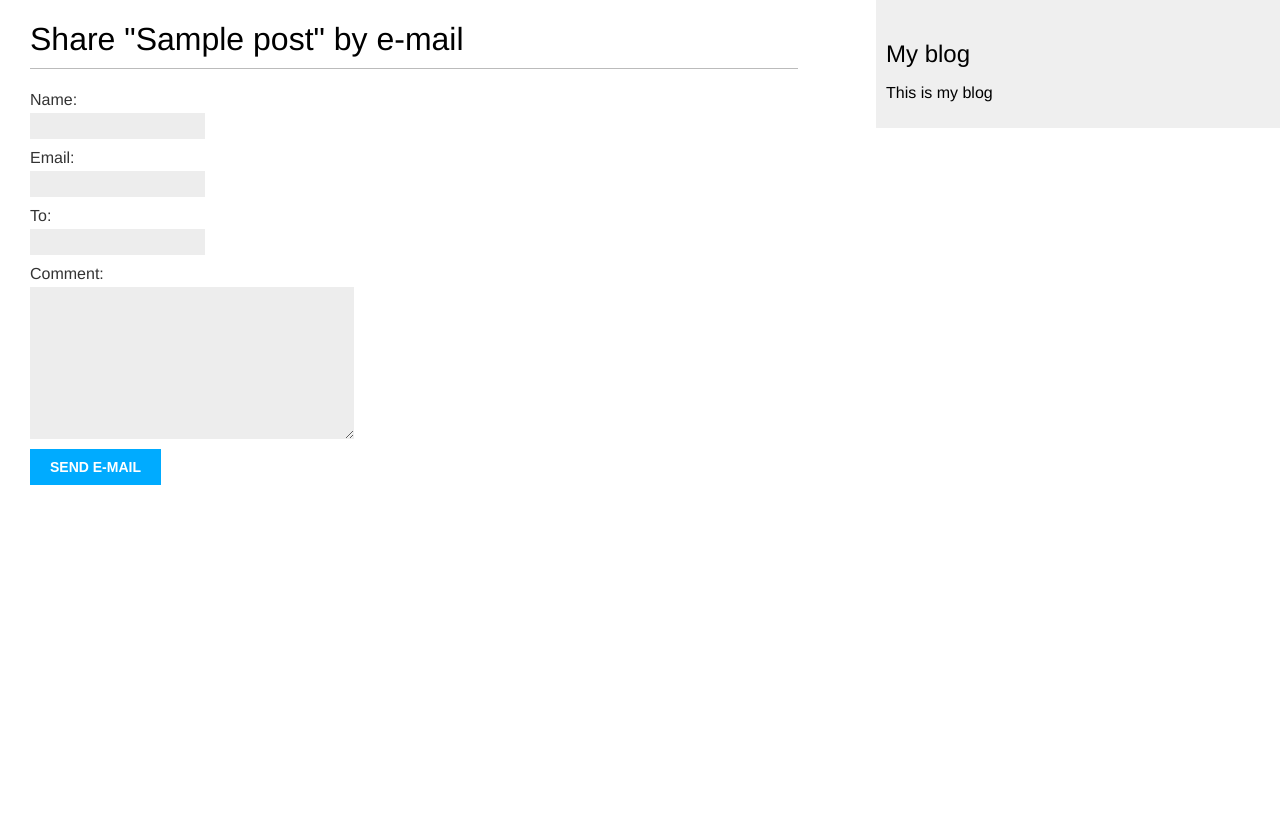
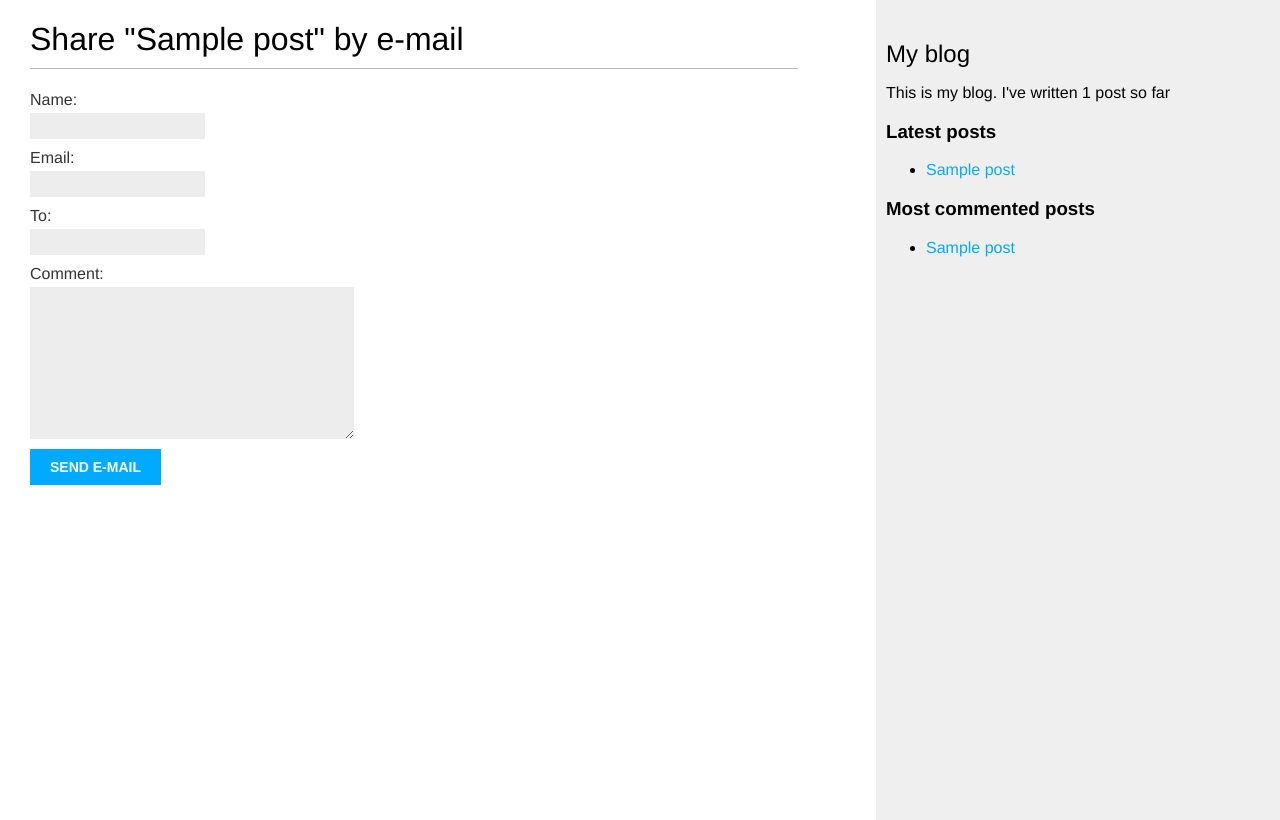
Before and after one commit to artemyev1003/django_blog_2, a Django app: page /blog/1/share/ in a window 1280 px wide. Before the commit the page ends 485 px from the top, so only its background shows below. Run offline with Django 4.2, Linux system fonts and the light colour scheme; tables that the repository leaves empty hold one stand-in row (values such as "Sample post").

Commit message:
added custom template tags and filter and also a sitemap

```diff
--- a/mysite/blog/models.py
+++ b/mysite/blog/models.py
@@ -32,7 +32,7 @@ class Post(models.Model):
                               default='draft')
     objects = models.Manager()
     published = PublishedManager()
-    tags = TaggableManager()
+    tags = TaggableManager(blank=True)
 
     class Meta:
         ordering = ('-publish',)
--- a/mysite/blog/templates/blog/base.html
+++ b/mysite/blog/templates/blog/base.html
@@ -1,5 +1,5 @@
+{% load blog_tags %}
 {% load static %}
-<!DOCTYPE html>
 <html>
 <head>
     <title>{% block title %}{% endblock %}</title>
@@ -12,7 +12,21 @@
 </div>
 <div id="sidebar">
     <h2>My blog</h2>
-    <p>This is my blog</p>
+    {% total_posts as total %}
+    <p>This is my blog. I've written {{ total }} post{{ total|pluralize }} so far</p>
+
+    <h3>Latest posts</h3>
+    {% show_latest_posts 3 %}
+
+    <h3>Most commented posts</h3>
+    {% get_most_commented_posts as most_commented_posts %}
+    <ul>
+        {% for post in most_commented_posts %}
+        <li>
+            <a href="{{ post.get_absolute_url }}">{{ post.title }}</a>
+        </li>
+        {% endfor %}
+    </ul>
 </div>
 </body>
 </html>
--- /dev/null
+++ b/mysite/blog/templates/blog/post/latest_posts.html
@@ -0,0 +1,7 @@
+<ul>
+    {% for post in latest_posts %}
+    <li>
+        <a href="{{ post.get_absolute_url }}">{{ post.title }}</a>
+    </li>
+    {% endfor %}
+</ul>
--- a/mysite/blog/templates/blog/post/list.html
+++ b/mysite/blog/templates/blog/post/list.html
@@ -1,4 +1,5 @@
 {% extends "blog/base.html" %}
+{% load blog_tags %}
 
 {% block title %}My Blog{% endblock %}
 
@@ -27,7 +28,7 @@
 <p class="date">
     Published {{ post.publish }} by {{ post.author }}
 </p>
-{{ post.body|truncatewords:30|linebreaks }}
+{{ post.body|markdown|truncatewords_html:30|linebreaks }}
 
 
 {% endfor %}
--- a/mysite/blog/templatetags/blog_tags.py
+++ b/mysite/blog/templatetags/blog_tags.py
@@ -1,9 +1,29 @@
+from django.utils.safestring import mark_safe
 from django import template
+from django.db.models import Count
+import markdown
 from ..models import Post
 
 
 register = template.Library()
 
+
 @register.simple_tag
 def total_posts():
     return Post.published.count()
+
+
+@register.simple_tag
+def get_most_commented_posts(count=5):
+    return Post.published.annotate(total_comments=Count('comments')).order_by('-total_comments')[:count]
+
+
+@register.inclusion_tag('blog/post/latest_posts.html')
+def show_latest_posts(count=5):
+    latest_posts = Post.published.order_by('-publish')[:count]
+    return {'latest_posts': latest_posts}
+
+
+@register.filter(name="markdown")
+def markdown_format(text):
+    return mark_safe(markdown.markdown(text))
--- a/mysite/mysite/settings.py
+++ b/mysite/mysite/settings.py
@@ -32,6 +32,7 @@ DEBUG = True
 
 ALLOWED_HOSTS = []
 
+SITE_ID = 1
 
 # Application definition
 
@@ -44,6 +45,8 @@ INSTALLED_APPS = [
     'django.contrib.staticfiles',
     'blog.apps.BlogConfig',
     'taggit',
+    'django.contrib.sites',
+    'django.contrib.sitemaps',
 ]
 
 MIDDLEWARE = [
--- a/mysite/mysite/urls.py
+++ b/mysite/mysite/urls.py
@@ -15,9 +15,17 @@ Including another URLconf
 """
 from django.contrib import admin
 from django.urls import path, include
+from django.contrib.sitemaps.views import sitemap
+from blog.sitemaps import PostSitemap
 
+
+sitemaps = {
+    'posts': PostSitemap
+}
 
 urlpatterns = [
     path('admin/', admin.site.urls),
-    path('blog/', include('blog.urls', namespace='blog'))
+    path('blog/', include('blog.urls', namespace='blog')),
+    path('sitemap.xml', sitemap, {'sitemaps': sitemaps},
+         name='django.contrib.sitemaps.views.sitemap'),
 ]
```
Also changed, not shown: mysite/blog/sitemaps.py (added, +13 -0 lines), mysite/blog/templates/blog/post/detail.html (+15 -2 lines).
